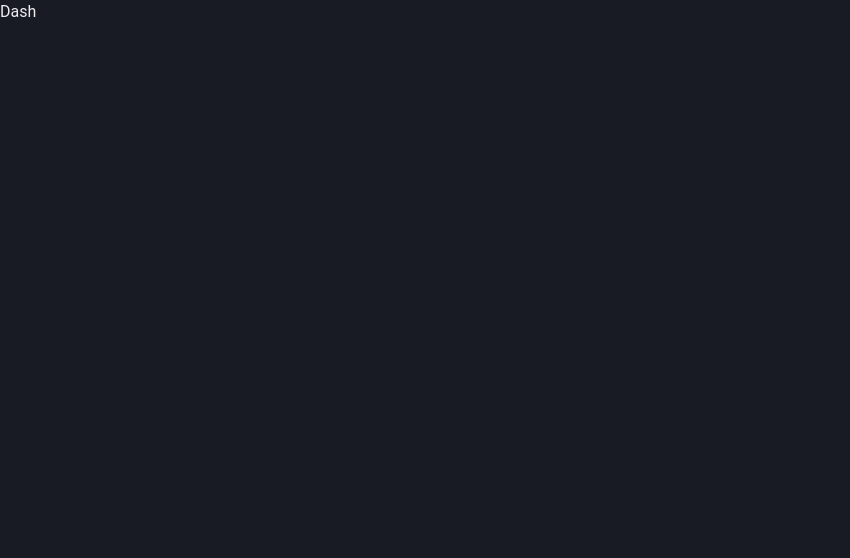
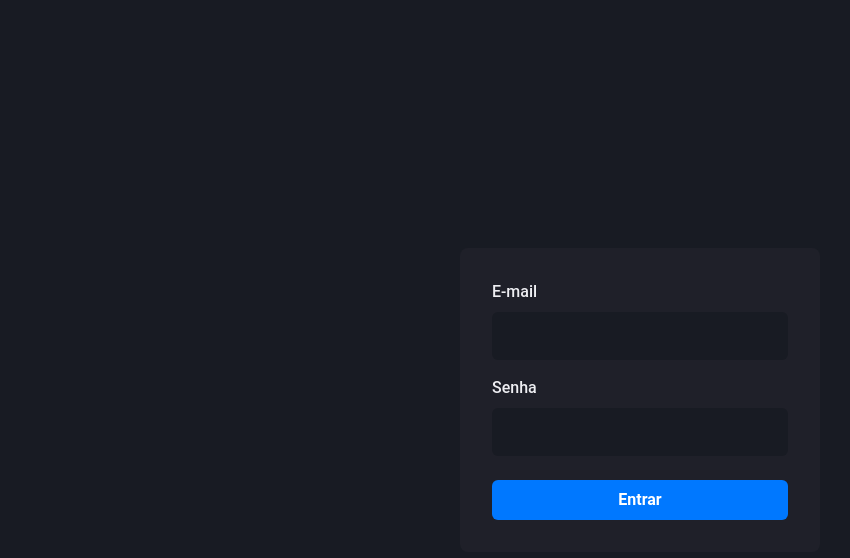
Before and after one commit to lucianodiisouza/dash, a Next.js app: page / in a window 1280 px wide. Shown: the top 558 px of the page, without its empty margins (0-850 px from the left). Built offline with nearby package versions, Linux system fonts and the light colour scheme.

Commit message:
done: auth screen layout

```diff
--- a/src/pages/index.tsx
+++ b/src/pages/index.tsx
@@ -1,5 +1,57 @@
-import Head from "next/head";
+import {
+  Flex,
+  Input,
+  Button,
+  Stack,
+  FormLabel,
+  FormControl,
+} from "@chakra-ui/react";
 
 export default function Home() {
-  return <h1>Dash</h1>;
+  return (
+    <Flex w="100vw" h="100vh" align="center" justify="center">
+      <Flex
+        as="form"
+        w="100%"
+        maxWidth={360}
+        bg="gray.800"
+        p="8"
+        borderRadius={8}
+        flexDir="column"
+      >
+        <Stack spacing="4">
+          <FormControl>
+            <FormLabel htmlFor="email">E-mail</FormLabel>
+            <Input
+              name="email"
+              id="email"
+              type="email"
+              focusBorderColor="messenger.500"
+              bgColor="gray.900"
+              variant="filled"
+              _hover={{ bgcolor: "gray.900" }}
+              size="lg"
+            />
+          </FormControl>
+
+          <FormControl>
+            <FormLabel htmlFor="senha">Senha</FormLabel>
+            <Input
+              name="password"
+              id="senha"
+              type="password"
+              focusBorderColor="messenger.500"
+              bgColor="gray.900"
+              variant="filled"
+              _hover={{ bgcolor: "gray.900" }}
+              size="lg"
+            />
+          </FormControl>
+        </Stack>
+        <Button type="submit" mt="6" colorScheme="messenger">
+          Entrar
+        </Button>
+      </Flex>
+    </Flex>
+  );
 }
```
